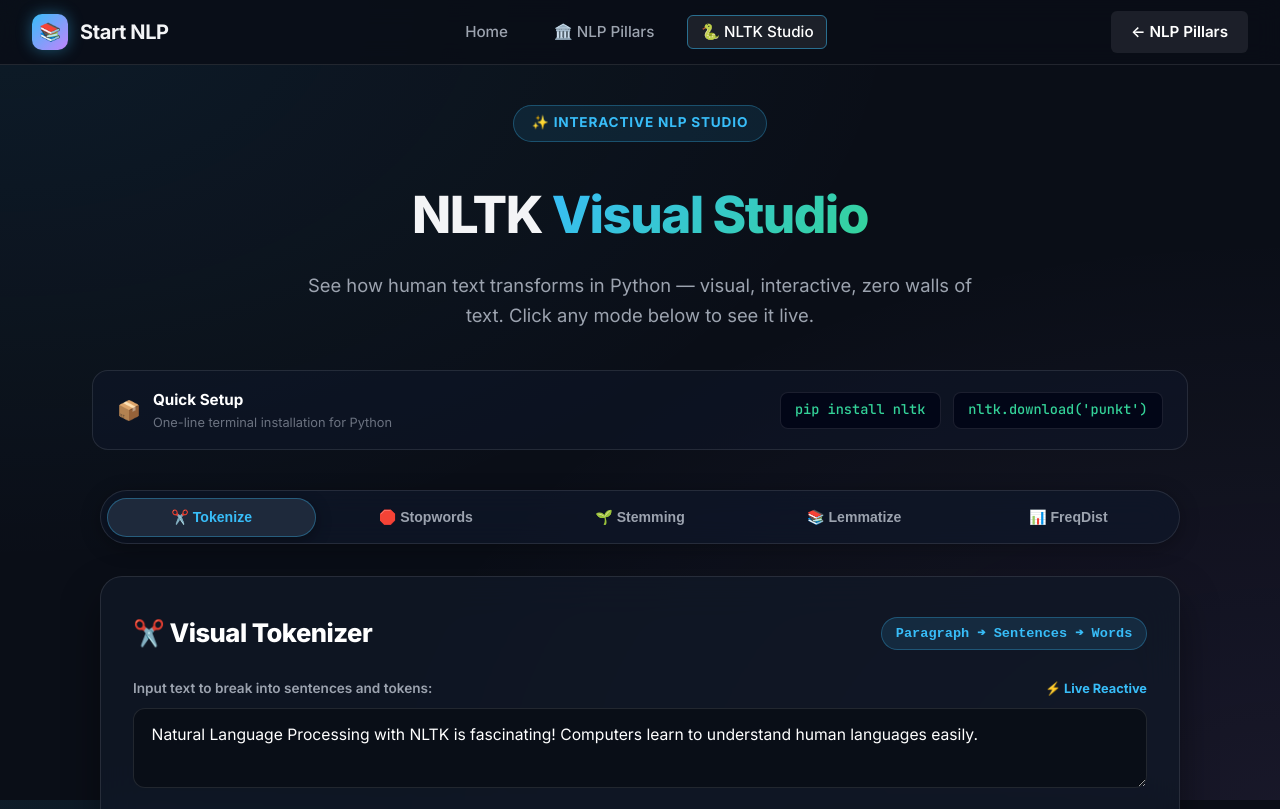
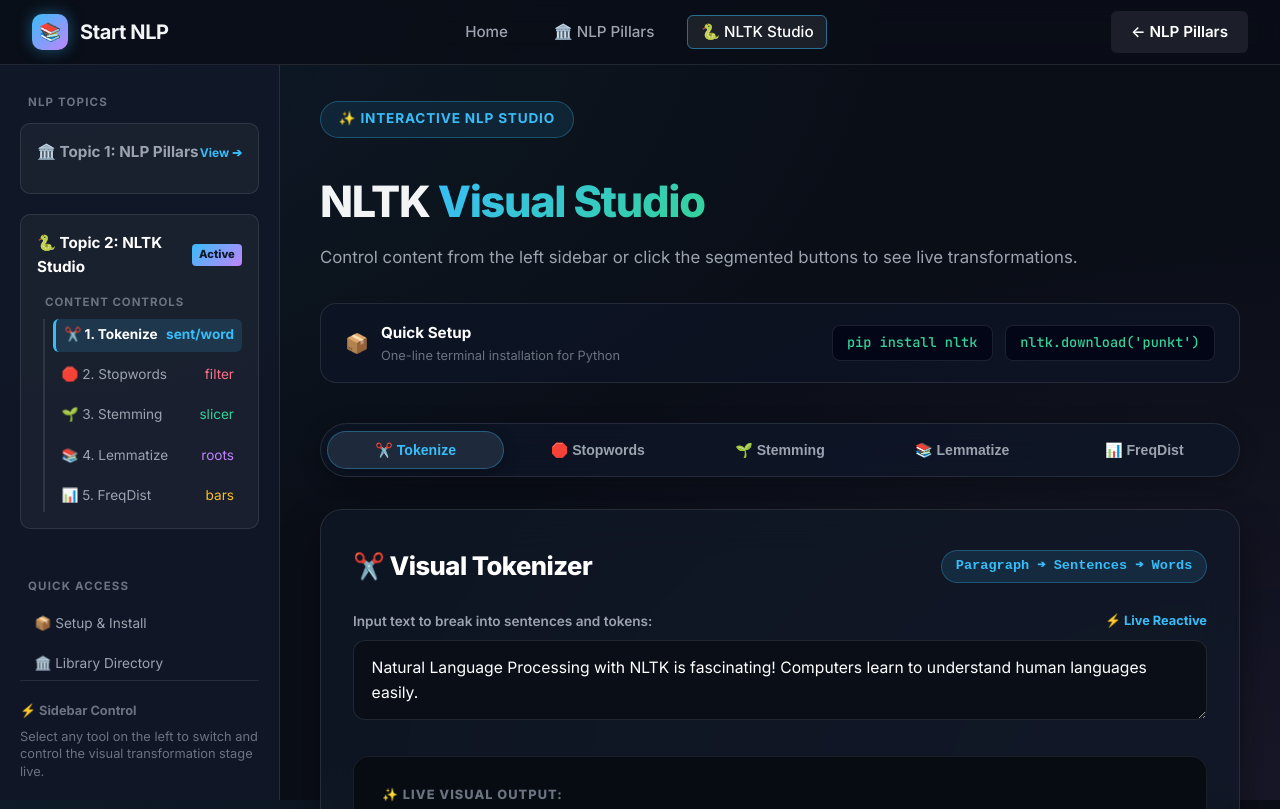
Before and after one commit to abhinav307/NLP, a plain HTML site: page nltk.html in a window 1280 px wide. Shown: the top 809 px of the page. Drawn offline with Linux system fonts and the light colour scheme.

Commit message:
Restore and synchronize left sidebar for interactive content control in NLTK Studio

```diff
--- a/nltk.html
+++ b/nltk.html
@@ -27,24 +27,107 @@
     </a>
   </header>
 
-  <!-- Main Content Layout (Clean, Centered, Apple Aesthetic) -->
-  <main class="study-content" style="max-width: 1160px; margin: 0 auto; padding: 2.5rem 2rem;">
+  <!-- Multi-page Layout with Left Sidebar -->
+  <div class="study-layout">
+
+    <!-- Left Sidebar: Content Control & Mode Switching -->
+    <aside class="study-sidebar">
+      <div class="sidebar-category">NLP Topics</div>
+
+      <!-- Topic 1: NLP Pillars Link -->
+      <div class="topic-card-box" style="margin-bottom: 1.25rem;">
+        <a href="study.html" class="topic-main-link" style="color: var(--text-muted);">
+          <span>🏛️ Topic 1: NLP Pillars</span>
+          <span style="font-size: 0.75rem; color: var(--color-corpus);">View ➔</span>
+        </a>
+      </div>
+
+      <!-- Topic 2: NLTK Visual Studio (Active) -->
+      <div class="topic-card-box">
+        <div class="topic-main-link">
+          <span>🐍 Topic 2: NLTK Studio</span>
+          <span class="topic-badge-active">Active</span>
+        </div>
+
+        <!-- Sidebar Mode Controls -->
+        <div style="font-size: 0.72rem; text-transform: uppercase; letter-spacing: 0.08em; color: var(--text-dim); margin: 0.85rem 0 0.45rem 0.5rem; font-weight: 700;">
+          Content Controls
+        </div>
+        <ul class="topic-sublist">
+          <li class="subtopic-item sidebar-mode-item active" data-mode="token">
+            <a href="javascript:void(0)" onclick="switchAppleMode('token')">
+              <span>✂️ 1. Tokenize</span>
+              <span class="item-badge" style="color: var(--color-corpus);">sent/word</span>
+            </a>
+          </li>
+          <li class="subtopic-item sidebar-mode-item" data-mode="stopwords">
+            <a href="javascript:void(0)" onclick="switchAppleMode('stopwords')">
+              <span>🛑 2. Stopwords</span>
+              <span class="item-badge" style="color: #fb7185;">filter</span>
+            </a>
+          </li>
+          <li class="subtopic-item sidebar-mode-item" data-mode="stem">
+            <a href="javascript:void(0)" onclick="switchAppleMode('stem')">
+              <span>🌱 3. Stemming</span>
+              <span class="item-badge" style="color: var(--color-word);">slicer</span>
+            </a>
+          </li>
+          <li class="subtopic-item sidebar-mode-item" data-mode="lemma">
+            <a href="javascript:void(0)" onclick="switchAppleMode('lemma')">
+              <span>📚 4. Lemmatize</span>
+              <span class="item-badge" style="color: var(--color-document);">roots</span>
+            </a>
+          </li>
+          <li class="subtopic-item sidebar-mode-item" data-mode="freq">
+            <a href="javascript:void(0)" onclick="switchAppleMode('freq')">
+              <span>📊 5. FreqDist</span>
+              <span class="item-badge" style="color: var(--color-vocab);">bars</span>
+            </a>
+          </li>
+        </ul>
+      </div>
+
+      <!-- Quick Section Jump Links -->
+      <div class="sidebar-category" style="margin-top: 1.5rem;">Quick Access</div>
+      <ul class="topic-sublist" style="border-left: none; padding-left: 0;">
+        <li class="subtopic-item">
+          <a href="javascript:void(0)" onclick="scrollToSubtopic('quick-setup-banner')">
+            <span>📦 Setup & Install</span>
+          </a>
+        </li>
+        <li class="subtopic-item">
+          <a href="javascript:void(0)" onclick="scrollToSubtopic('nltk-quick-directory')">
+            <span>🏛️ Library Directory</span>
+          </a>
+        </li>
+      </ul>
+
+      <div class="sidebar-footer-note">
+        <strong>⚡ Sidebar Control</strong>
+        <p style="margin-top: 0.35rem; line-height: 1.4;">
+          Select any tool on the left to switch and control the visual transformation stage live.
+        </p>
+      </div>
+    </aside>
+
+    <!-- Main Content Area: Visual Studio -->
+    <main class="study-content" style="padding: 2.25rem 2.5rem;">
 
       <!-- Hero Header -->
-    <header style="text-align: center; margin-bottom: 2.5rem;">
+      <header style="margin-bottom: 2rem;">
         <div class="hero-badge" style="background: rgba(56, 189, 248, 0.1); border-color: rgba(56, 189, 248, 0.3); color: #38bdf8;">
           <span>✨ Interactive NLP Studio</span>
         </div>
-      <h1 style="font-size: 3.2rem; font-weight: 800; letter-spacing: -0.03em; margin: 0.5rem 0 1rem 0;">
+        <h1 style="font-size: 2.7rem; font-weight: 800; letter-spacing: -0.03em; margin: 0.35rem 0 0.5rem 0;">
           NLTK <span style="background: linear-gradient(135deg, #38bdf8, #34d399); -webkit-background-clip: text; -webkit-text-fill-color: transparent;">Visual Studio</span>
         </h1>
-      <p style="color: var(--text-muted); font-size: 1.15rem; max-width: 680px; margin: 0 auto;">
-        See how human text transforms in Python — visual, interactive, zero walls of text. Click any mode below to see it live.
+        <p style="color: var(--text-muted); font-size: 1.05rem;">
+          Control content from the left sidebar or click the segmented buttons to see live transformations.
         </p>
       </header>
 
       <!-- Quick Apple Install Strip -->
-    <div class="apple-install-banner">
+      <div class="apple-install-banner" id="quick-setup-banner">
         <div style="display: flex; align-items: center; gap: 0.75rem;">
           <span style="font-size: 1.2rem;">📦</span>
           <div>
@@ -137,13 +220,13 @@ words = [word_tokenize(s) for s in sentences]</pre>
       <!-- =========================================================
            INTERACTIVE NLTK ARCHITECTURE DIRECTORY (APPLE GRID)
            ========================================================= -->
-    <section style="margin-bottom: 4rem;">
-      <div style="text-align: center; margin-bottom: 2rem;">
-        <h2 style="font-size: 1.8rem; font-weight: 800; letter-spacing: -0.02em;">
+      <section id="nltk-quick-directory" style="margin-bottom: 3.5rem;">
+        <div style="margin-bottom: 1.5rem;">
+          <h2 style="font-size: 1.5rem; font-weight: 800; letter-spacing: -0.02em;">
             🏛️ NLTK Library Quick Directory
           </h2>
           <p style="color: var(--text-muted); font-size: 0.95rem;">
-          Click any tool below to load its interactive visualizer directly in the studio above:
+            Click any module below to activate that tool in the visual studio above:
           </p>
         </div>
 
@@ -225,7 +308,7 @@ words = [word_tokenize(s) for s in sentences]</pre>
       </section>
 
       <!-- Footer Navigation (Apple Minimalist) -->
-    <footer class="page-nav-footer" style="margin-top: 2rem;">
+      <footer class="page-nav-footer">
         <a href="study.html" class="nav-pager-link prev">
           <span class="nav-pager-sub">Previous Module</span>
           <span class="nav-pager-title">← 🏛️ NLP Pillars</span>
@@ -237,6 +320,7 @@ words = [word_tokenize(s) for s in sentences]</pre>
       </footer>
 
     </main>
+  </div>
 
   <script src="script.js"></script>
 </body>
--- a/script.js
+++ b/script.js
@@ -663,6 +663,15 @@ function switchAppleMode(mode) {
     }
   });
 
+  // Synchronize Left Sidebar Mode Items
+  const sideItems = document.querySelectorAll('.sidebar-mode-item');
+  sideItems.forEach(item => {
+    item.classList.remove('active');
+    if (item.getAttribute('data-mode') === mode) {
+      item.classList.add('active');
+    }
+  });
+
   const info = APPLE_MODE_INFO[mode];
   const titleEl = document.getElementById('apple-studio-title');
   const badgeEl = document.getElementById('apple-studio-badge');
--- a/style.css
+++ b/style.css
@@ -627,6 +627,31 @@ a {
   color: #fff;
   font-weight: 700;
   background: rgba(56, 189, 248, 0.15);
+}
+
+.sidebar-mode-item.active a {
+  font-weight: 700;
+  color: #fff;
+}
+.sidebar-mode-item[data-mode="token"].active a {
+  background: rgba(56, 189, 248, 0.15);
+  border-left: 3px solid var(--color-corpus);
+}
+.sidebar-mode-item[data-mode="stopwords"].active a {
+  background: rgba(244, 63, 94, 0.15);
+  border-left: 3px solid #fb7185;
+}
+.sidebar-mode-item[data-mode="stem"].active a {
+  background: rgba(52, 211, 153, 0.15);
+  border-left: 3px solid var(--color-word);
+}
+.sidebar-mode-item[data-mode="lemma"].active a {
+  background: rgba(192, 132, 252, 0.15);
+  border-left: 3px solid var(--color-document);
+}
+.sidebar-mode-item[data-mode="freq"].active a {
+  background: rgba(251, 191, 36, 0.15);
+  border-left: 3px solid var(--color-vocab);
 }
 
 .sidebar-footer-note {
```
Also changed, not shown: 1 other file. Lines whose indentation alone changed are shown as unchanged.
